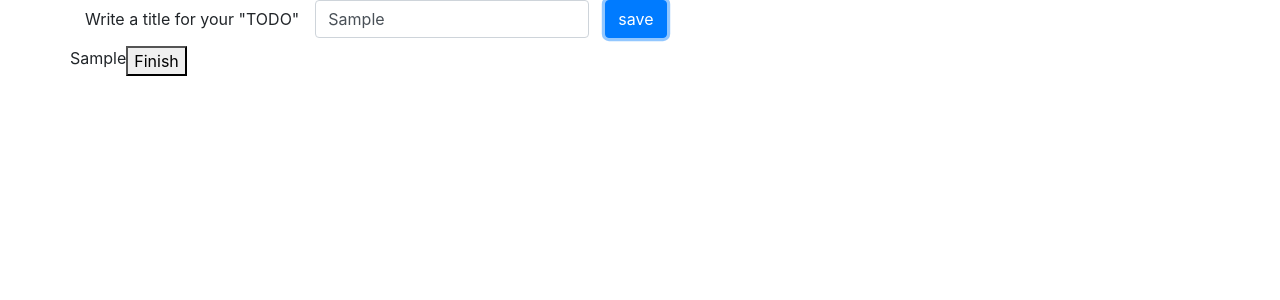
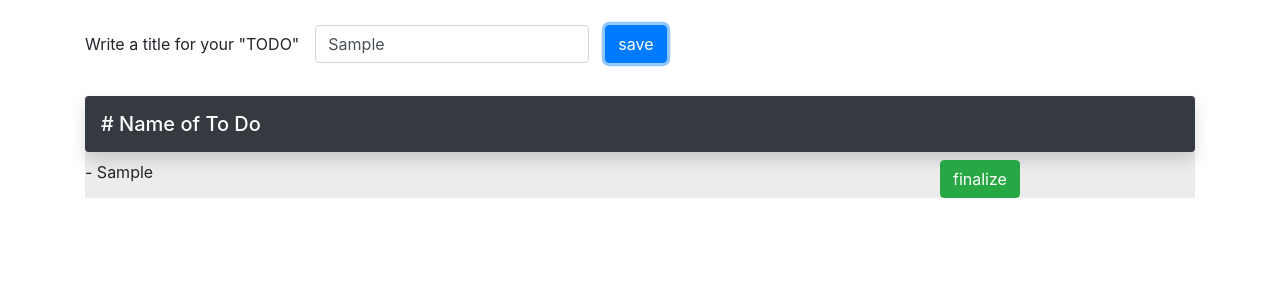
Before and after one commit to MatheusMRosa/TrabalhoWeb-N3, a React (Create React App) app in the folder listtodo/: page / in a window 1280 px wide. Both pictures are taken after typing "Sample" into the empty fields and a click on the button "save". Shown: the top 300 px of the page. Built offline with nearby package versions, Linux system fonts and the light colour scheme.

Commit message:
Ajustando telas

```diff
--- a/listtodo/src/UI/AddNewToDo.js
+++ b/listtodo/src/UI/AddNewToDo.js
@@ -7,7 +7,7 @@ const AddNewToDo = props => {
         addNewToDo(value);
     };
     return (
-        <div className="container">
+        <div className="container" style={{marginTop: 25}}>
             <div className="form-inline">
                 <div className="form-group mb-2">
                     <label className="form-control-plaintext">Write a title for your "TODO"</label>
--- a/listtodo/src/UI/ListToDo.js
+++ b/listtodo/src/UI/ListToDo.js
@@ -3,23 +3,39 @@ import React from 'react';
 const ListToDo = props => {
     const {list, alterStatusToDo, deleteToDo} = props;
     return (
-        <div className="container">
+        <div className="container" style={{marginTop: 25}}>
+            <div className="table table-active">
+                {list.length > 0 ?
+                    <div className="row">
+                        <div className="col"><h5 className="shadow p-3 bg-dark rounded" style={{color: 'white'}}># Name
+                            of To Do</h5></div>
+                    </div>
+                    :
+                    <small className="form-text text-muted">No to do Found</small>
+                }
                 {list.map((item, index) =>
-                <div key={index} className="row">
-                    <div>{item.name}</div>
-                    <div>
+                    <div className="row" key={index}>
+                        <div className="col">- {item.name}</div>
+                        <div className="w-50"/>
+                        <div className="col">
                             {item.finish ?
                                 <div>
-                                <button onClick={() => alterStatusToDo(item, false)}>Reopen</button>
-                                <button onClick={() => deleteToDo(item)}>Delete</button>
+                                    <button onClick={() => alterStatusToDo(item, false)}
+                                            className="btn btn-outline-primary">Reopen
+                                    </button>
+                                    <button onClick={() => deleteToDo(item)} className="btn btn-outline-danger">Delete
+                                    </button>
                                 </div>
                                 :
-                            <button onClick={() => alterStatusToDo(item, true)}>Finish</button>
+                                <button onClick={() => alterStatusToDo(item, true)} className="btn btn-success">
+                                    finalize
+                                </button>
                             }
                         </div>
                     </div>
                 )}
             </div>
+        </div>
     );
 };
 
```
Lines whose indentation alone changed are shown as unchanged.
